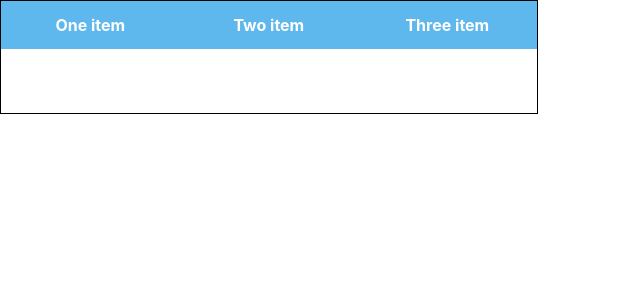
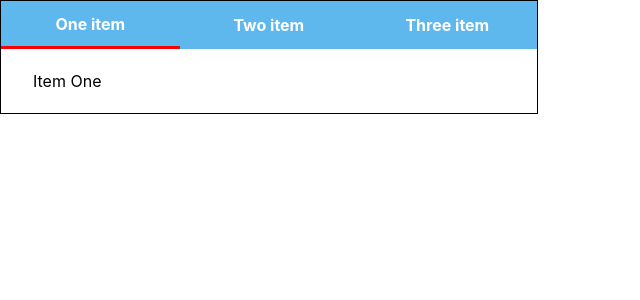
Before and after one commit to PavlikFilippich/CultumReact, a React (Create React App) app: page / in a window 1280 px wide. Shown: the top 300 px of the page, without its empty margins (0-640 px from the left). Built offline with nearby package versions, Linux system fonts and the light colour scheme.

Commit message:
Update App.js

```diff
--- a/src/App.js
+++ b/src/App.js
@@ -5,27 +5,22 @@ import SecondTab from './components/content/SecondTab';
 import ThirdTab from './components/content/ThirdTab';
 
 class MyTable extends Component {
-    state = {
-      active:null,
-    };
+  state = {
+    key:1,
+  };
 
-  contentOne = (indexTab)=>{
-    if(indexTab === 1) {
-      this.currComponent = <FirstTab/>;
-    }
-    else if(indexTab === 2) {
-      this.currComponent = <SecondTab/>;
-    }
-    else if(indexTab === 3) {
-      this.currComponent = <ThirdTab/>;
-    }
-    else {
-      this.currComponent = null;
-    }
+  components={
+    1:<FirstTab/>,
+    2:<SecondTab/>,
+    3:<ThirdTab/>
   }
 
-  activeTd(number) {
-    this.setState({ active: number })
+  contentOne = (key)=>{
+    this.setState({ key });
+  }
+
+  activeTd(key) {
+    this.setState({  key })
   }
 
 
@@ -35,19 +30,19 @@ class MyTable extends Component {
         <tbody>
         <tr className="trButton">
           <td
-          className={this.state.active === 1 ? 'active' : 'buttonText'}
+          className={this.state.key === 1 ? 'active' : 'buttonText'}
           onClick={ () => {this.contentOne(1) ; this.activeTd(1)}}
           >One item</td>
           <td
-          className={this.state.active === 2 ? 'active' : 'buttonText'}
+          className={this.state.key === 2 ? 'active' : 'buttonText'}
           onClick={ () => {this.contentOne(2);this.activeTd(2)}}
           >Two item</td>
           <td
-          className={this.state.active === 3 ? 'active' : 'buttonText'}
+          className={this.state.key === 3 ? 'active' : 'buttonText'}
           onClick={ () => {this.contentOne(3);this.activeTd(3)}}
           >Three item</td>
         </tr>
-        <tr className="content">{this.currComponent}</tr>
+        <tr className="content"><span>{this.components[this.state.key]}</span></tr>
         </tbody>
       </table>
     )
```
